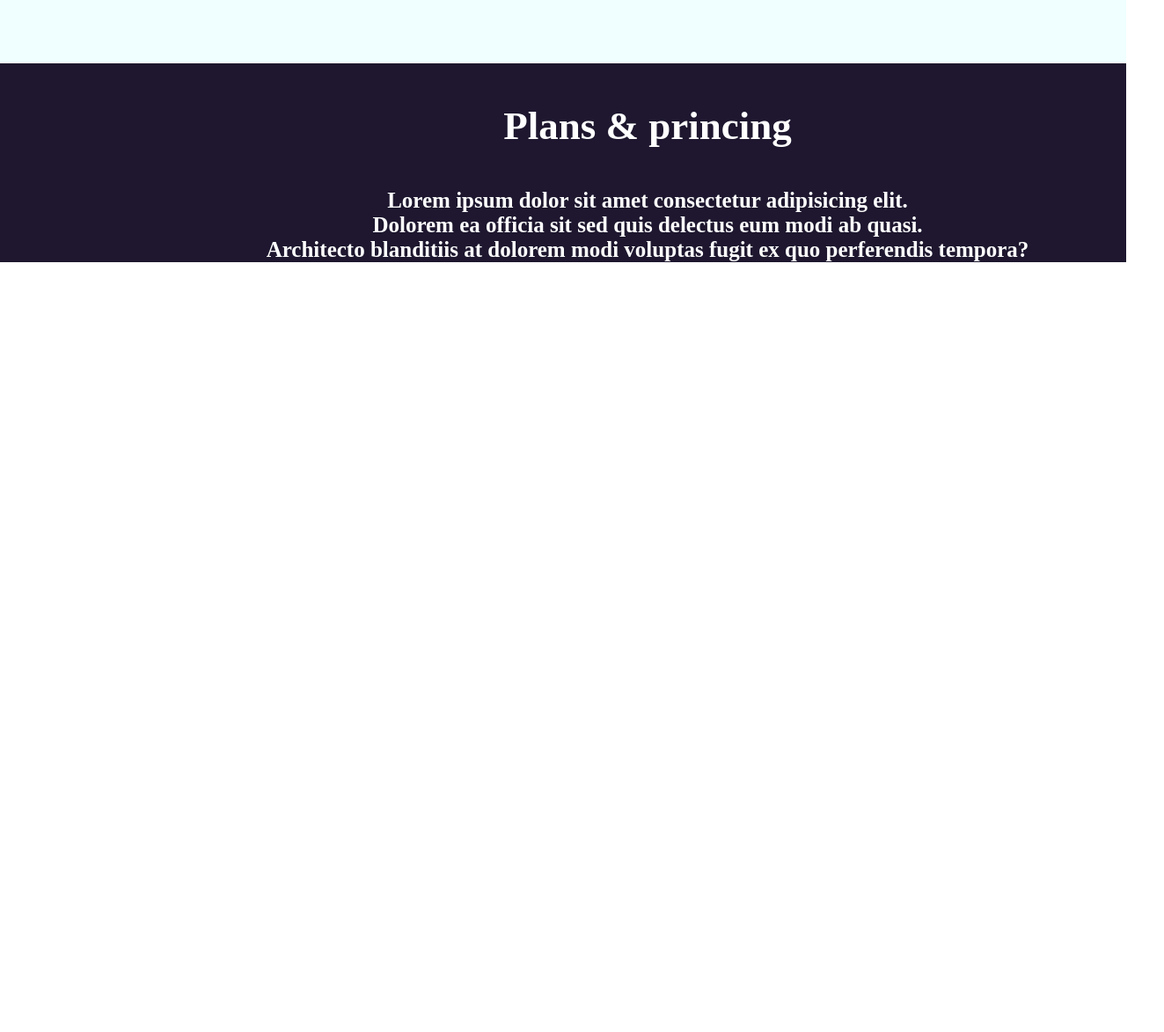
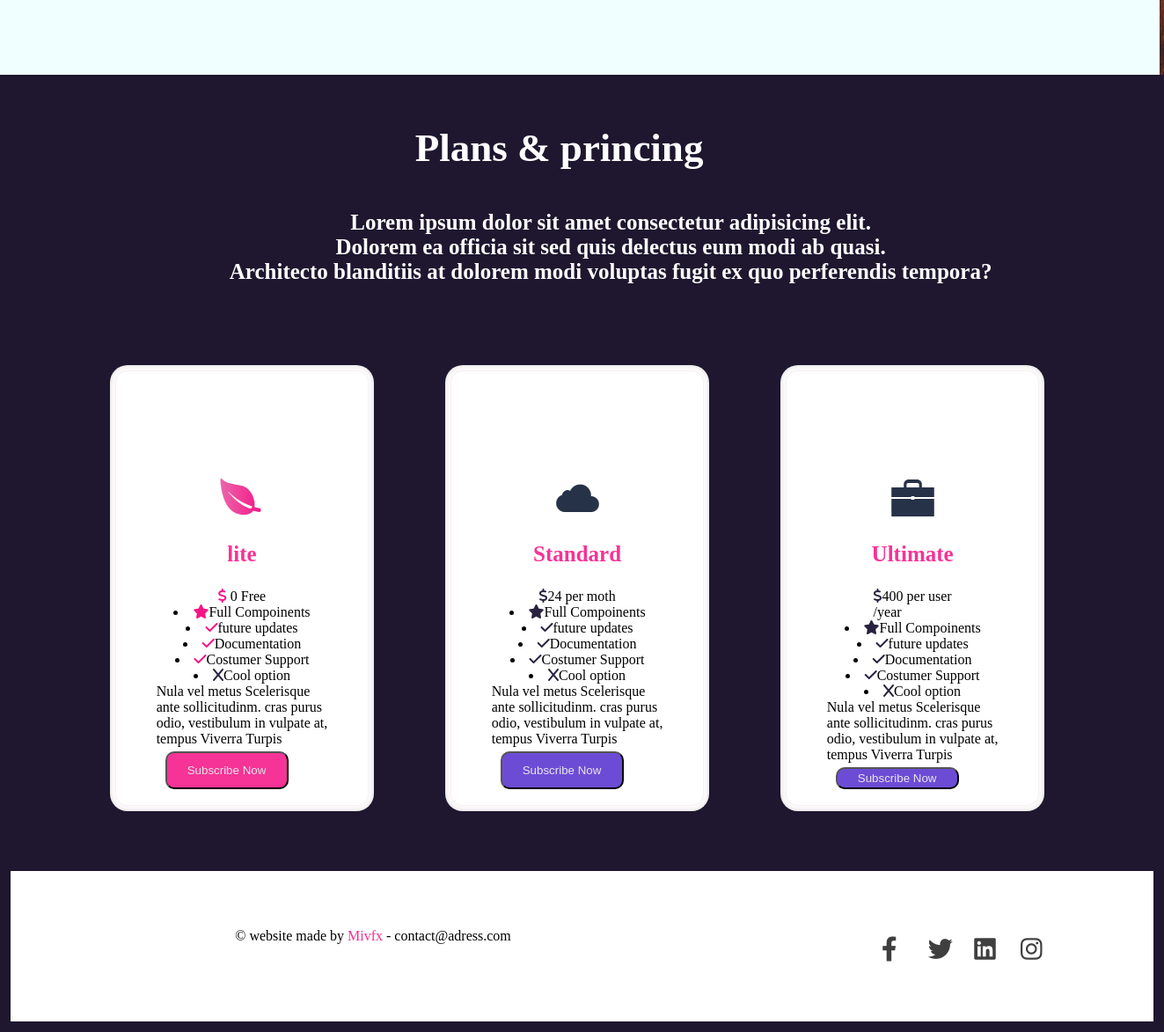
Before and after one commit to Cookienator10/maquetacion-falla, a plain HTML site: page pajina web telefono/index.html in a window 1280 px wide. Shown: the part 1493-2666 px from the top of the page at 88% size, 1323 px wide, since content can reach past the window. Before the commit the page ends 1791 px from the top, so only its background shows below. Drawn offline with Linux system fonts and the light colour scheme.

Commit message:
Se hizo lo qie faltaba.

```diff
--- a/pajina web telefono/index.html
+++ b/pajina web telefono/index.html
@@ -57,7 +57,6 @@
 
               </div>
             </section>
-
               <section class="plans" id="plans">
                 <div class="text" id="text">
                     <h4>Plans & princing</h4>
@@ -65,11 +64,74 @@
                     Dolorem ea officia sit sed quis delectus eum modi ab quasi. <br>
                     Architecto blanditiis at dolorem modi voluptas fugit ex quo perferendis tempora?</h5>
                 </div>
+              <section class="contenedor">
+              <div class="card-container1">
+                <img src="imagenes/hoja.png" id="hoja">
+                <h1>lite</h1>
+                <p> <i class="fa-solid fa-dollar-sign" style="color: rgb(244, 20, 134);"></i> 0 Free</p>
+                <li><i class="fa-solid fa-star" style="color: rgb(244, 20, 134);"></i>Full Compoinents</li>
+                <li><i class="fa-solid fa-check" style="color: rgb(244, 20, 134);"></i>future updates</li>
+                <li><i class="fa-solid fa-check" style="color: rgb(244, 20, 134);"></i>Documentation</li>
+                <li> <i class="fa-solid fa-check" style="color: rgb(244, 20, 134);"></i>Costumer Support </li>
+                <li><i class="fa-solid fa-x" style="color: rgb(40, 34, 64)"></i>Cool option</li>
+                <p> Nula vel  metus Scelerisque <br>
+                ante sollicitudinm. cras purus <br>
+                 odio, vestibulum in vulpate at, <br>
+                 tempus Viverra Turpis</p>
+                 <button class="button" id="button">Subscribe Now </button>
 
 
+    </div>
+    <div class="card-container2">
+        <img src="imagenes/nube.png" alt="nube">
+        <h1>Standard</h1>
+        <p> <i class="fa-solid fa-dollar-sign" style="color: rgb(40, 34, 64);"></i>24 per moth</p>
+        <li><i class="fa-solid fa-star" style="color: rgb(40, 34, 64);"></i>Full Compoinents</li>
+        <li><i class="fa-solid fa-check" style="color: rgb(40, 34, 64);"></i>future updates</li>
+        <li><i class="fa-solid fa-check" style="color: rgb(40, 34, 64);"></i>Documentation</li>
+        <li> <i class="fa-solid fa-check" style="color: rgb(40, 34, 64);"></i>Costumer Support </li>
+        <li><i class="fa-solid fa-x" style="color: rgb(40, 34, 64)"></i>Cool option</li>
+        <p> Nula vel  metus Scelerisque <br>
+        ante sollicitudinm. cras purus <br>
+         odio, vestibulum in vulpate at, <br>
+         tempus Viverra Turpis</p>
+         <button class="Subscribe" id="Subscribe">Subscribe Now </button>
+
+    </div>
+    <div class="card-container3">
+        <img src="imagenes/maletin.png" alt="maletin">
+        <h1>Ultimate</h1>
+        <p> <i class="fa-solid fa-dollar-sign" style="color: rgb(40, 34, 64);"></i>400 per user
+            <br>/year</p>
+        <li><i class="fa-solid fa-star" style="color: rgb(40, 34, 64);"></i>Full Compoinents</li>
+        <li><i class="fa-solid fa-check" style="color: rgb(40, 34, 64);"></i>future updates</li>
+        <li><i class="fa-solid fa-check" style="color: rgb(40, 34, 64);"></i>Documentation</li>
+        <li> <i class="fa-solid fa-check" style="color: rgb(40, 34, 64);"></i>Costumer Support </li>
+        <li><i class="fa-solid fa-x" style="color: rgb(40, 34, 64)"></i>Cool option</li>
+        <p> Nula vel  metus Scelerisque <br>
+        ante sollicitudinm. cras purus <br>
+         odio, vestibulum in vulpate at, <br>
+         tempus Viverra Turpis</p>
+         <button class="Subscribe" id="Subscribe">Subscribe Now </button>
+ </div>
 
             </section>
-</body>
+        </div>
+
+<section class="final">
+<div class="footer">
+<p> &copy; website made by <span>Mivfx</span> - contact@adress.com</p>
+
+
+<ul class="social">
+<li><i class="fa-brands fa-facebook-f" style="color: rgb(63, 63, 63);"></i></li>
+<li><i class="fa-brands fa-twitter" style="color: rgb(63, 63, 63);"></i></li>
+<li><i class="fa-brands fa-linkedin" style="color: rgb(63, 63, 63);"></i></li>
+<li><i class="fa-brands fa-instagram" style="color: #3f3f3f;"></i></li>
+</ul>
+</div>
+</section>
+        </body>
 
 
 </div>
--- a/pajina web telefono/telefono.css
+++ b/pajina web telefono/telefono.css
@@ -11,7 +11,7 @@ body{
 }
 
 body > .header-cv {
-width: 100%;
+width: 103%;
 height: 4em;
 background-color: rgb(30, 23, 47);
 color: rgb(231, 230, 233);
@@ -163,13 +163,13 @@ h2 {
 }
 
 .funcionalidades {
-        width: 100%;
+        width: 103%;
         height: 44em;
         background-color: azure;
 
 }
 .funcionalidades > img{
-    width: 25rem;
+    width: 35rem;
     height: 25rem;
     margin-top: 15%;
     margin-left: 14%;
@@ -215,10 +215,11 @@ h2 {
  }
 
 .plans {
-    margin-top: -1%;
+    padding: 12px;
+    margin-top: 0%;
     background-color: rgb(30, 23, 47);
-    height: 88%;
-    width: 100%;
+    height: 125%;
+    width: 101.5%;
 }
 
 h4 {
@@ -226,7 +227,7 @@ h4 {
     text-align: center;
     padding: 45px;
     font-size: 45px;
-    margin-left: 15%;
+    margin-left: -4%;
     color: white;
 }
 
@@ -234,6 +235,97 @@ h5 {
     justify-content:center;
     text-align: center;
     font-size: 25px;
-    margin-left: 15%;
+    margin-left: 5%;
     color: white;
 }
+
+
+.contenedor{
+    display: flex;
+    flex-direction: row;
+    padding: 78px;
+    justify-content: space-around;
+
+}
+
+.card-container1, .card-container2, .card-container3{
+    display: flex;
+   flex-direction:column;
+   align-items: center;
+   justify-content: center;
+   width: 250px;
+   height: 369px;
+   margin: 0 auto;
+   background-color: rgb(255, 255, 255);
+   padding: 20px;
+   box-shadow: 0 0 0 3px #ffffff, 0 0 0 4px #f4f2f2, 0 0 0 6px #fcf9f9, 0 0 0 8px #f9f5f7, 0 0 0 10px #eeeeee;
+   border-top: 88px solid rgb(255, 255, 255);
+   border-radius: 10px;
+ margin-left: 45px;
+ margin-top: 24px;
+ padding: 15px;
+}
+
+.card-container1 > h1, .card-container2 > h1, .card-container3 > h1{
+color: rgb(246, 51, 150);
+margin-top: -14%;
+font-size: 25px;
+}
+
+
+
+  .card-container2>button,  .card-container3>button {
+    width: 140px;
+    height: 50px;
+    background:rgb(109, 76, 213);
+    border-radius: 10px;
+    color:  rgb(231, 230, 233);
+    margin-left: -35px;
+    margin-top: 5px
+}
+.card-container1>button {
+    width: 140px;
+    height: 50px;
+    background:rgb(246, 51, 150);
+    border-radius: 10px;
+    color:  rgb(231, 230, 233);
+    margin-left: -35px;
+    margin-top: 5px
+}
+
+
+.final {
+    background-color: rgb(255, 255, 255);
+    width: 100%;
+    height: 100%;
+}
+
+.footer {
+    display: flex;
+    flex-direction: row;
+ padding: 65px;
+    justify-content: space-around;
+}
+
+ ul {
+display: flex;
+flex-direction: row;
+ }
+.p {
+   margin-left: 4px;
+   margin-top: 78%;
+}
+p span{
+   color: rgb(241, 47, 146);
+}
+
+.social li {
+    display: inline-block;
+    padding: 0px;
+    min-width: 12px;
+    align-items: center;
+    margin-top: 9%;
+    text-align: center;
+    font-size: 28px;
+    margin-left: 43%;
+}
```
Also changed, not shown: pajina web telefono/imagenes/maletin.png (added).
